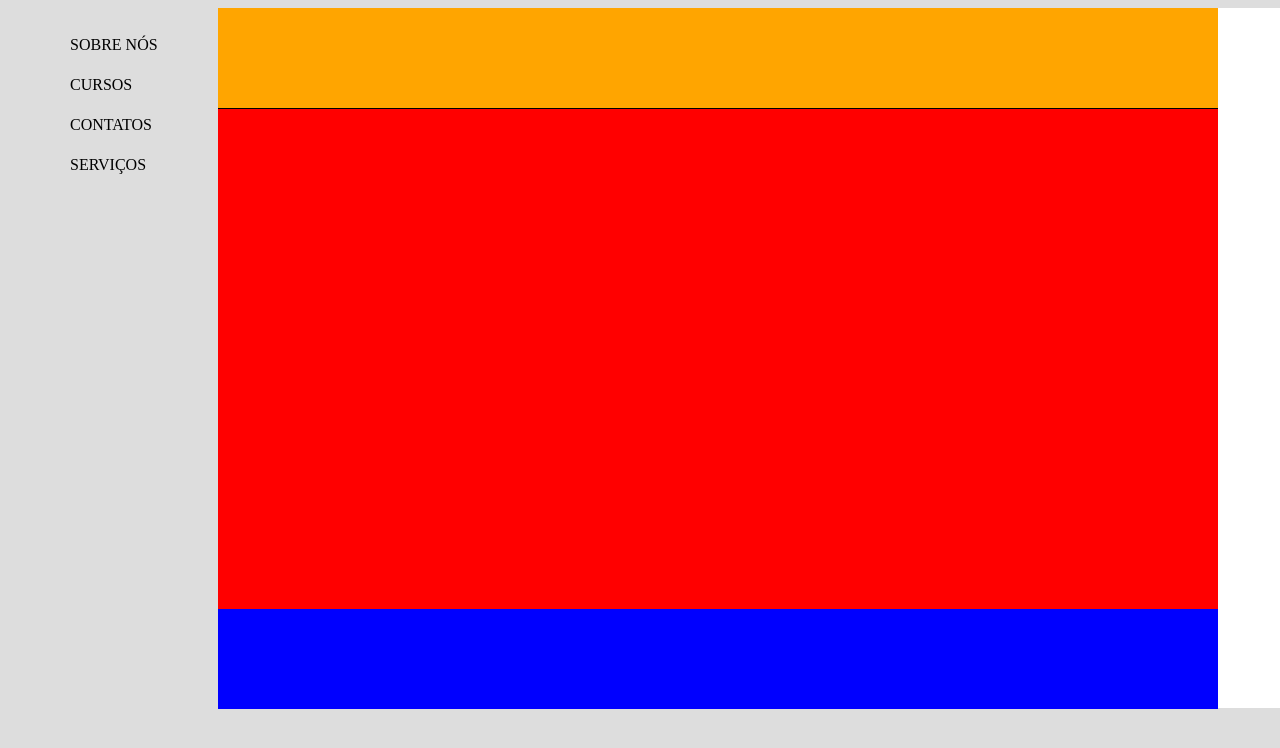
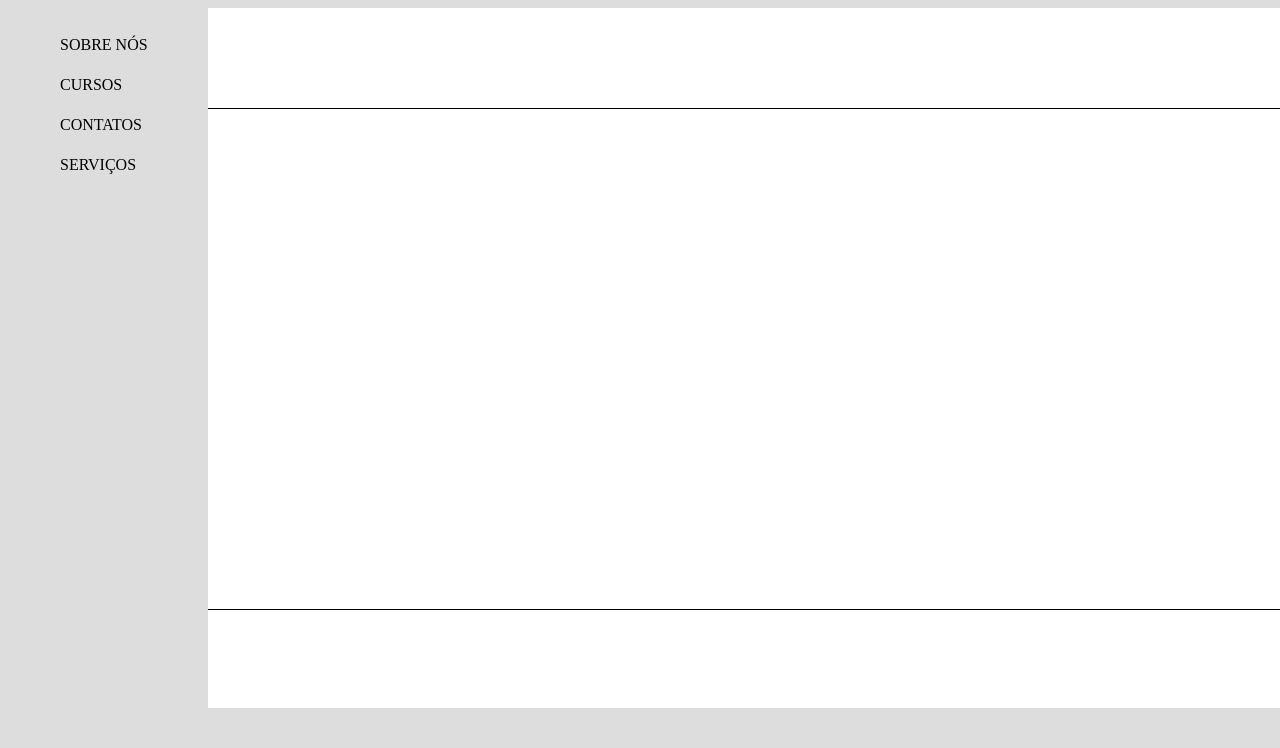
Before and after one commit to Jhosefff/TAC, a plain HTML site: page index.html in a window 1280 px wide. Shown: the top 748 px of the page. Drawn offline with Linux system fonts and the light colour scheme.

Commit message:
retirei a div sitelateral, achei que não era necessária.

```diff
--- a/index.html
+++ b/index.html
@@ -6,7 +6,8 @@
 		<link rel="stylesheet" type="text/css" href="main.css">
 	</head>
 	<body>
-		<div id="site">
+
+
 			<div id="lista">
 				<nav id="menu">
 					<ul>
@@ -18,7 +19,7 @@
 				</nav>
 			</div>
 
-			<div id="siteLateral">
+			<div id="site">
 				<div id="header"></div>
 				<div id="conteudo"></div>
 				<div id="footer"></div>
--- a/main.css
+++ b/main.css
@@ -4,7 +4,7 @@ body { background-color: #dddddd; }
   width: 1300px;
   height: 700px;
   background-color: white;
-  margin-left: 10px;
+  margin-left: 30px;
 }
 
 #lista {
@@ -37,28 +37,22 @@ body { background-color: #dddddd; }
 
 #menu a:hover { color: white; }
 
-#siteLateral {
-  width: 1100px;
-  height: 700px;
-  float: right;
+#header {
+  width: 1300px;
+  height: 100px;
+  background-color: white;
+  border-bottom: 1px solid black;
 }
 
-#header {
-  width: 1000px;
-  height: 100px;
-  background-color: orange;
-  border-bottom: solid 1px black;
-}
-
-#conteudo {
-  width: 1000px;
+#conteudo{
+  width: 1300px;
   height: 500px;
-  background-color: red;
+  background-color: white;
 }
 
 #footer {
-  width: 1000px;
-  height: 100px;
-  background-color: blue;
-  border-top:;
+  width: 1300px;
+  height: 50px;
+  background-color: white;
+  border-top: 1px solid black;
 }
```
